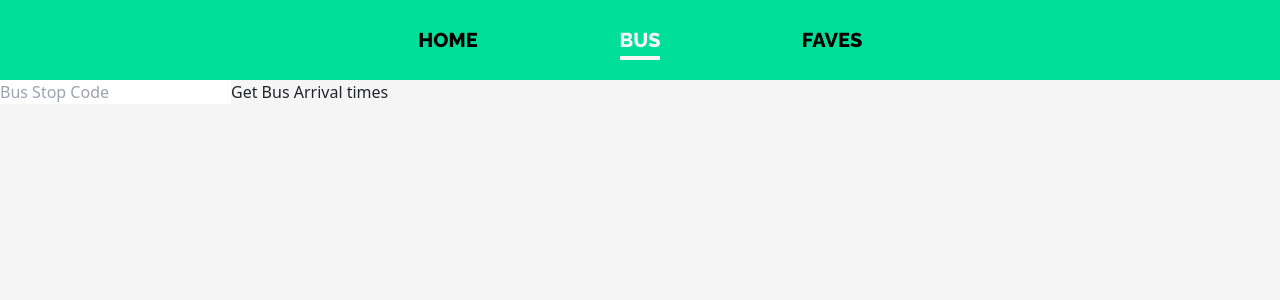
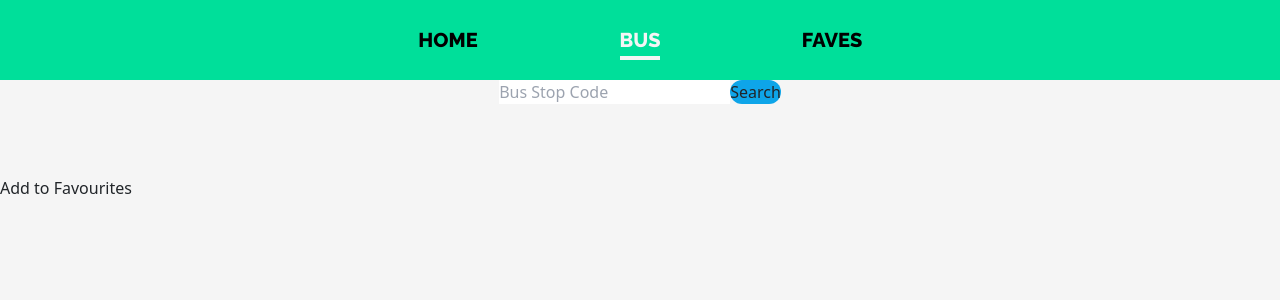
Before and after one commit to BryEmmanuel/GA-Project-2, a React (Vite) app in the folder GA-Project-2/: page /bus in a window 1280 px wide. Shown: the top 300 px of the page. Built offline with nearby package versions, Linux system fonts and the light colour scheme.

Commit message:
Update Project 2

```diff
--- a/GA-Project-2/src/App.jsx
+++ b/GA-Project-2/src/App.jsx
@@ -1,4 +1,4 @@
-import React, { Suspense, useState } from "react";
+import React, { Suspense, useRef, useState } from "react";
 import SearchPage from "./components/SearchPage";
 import NavBar from "./components/NavBar";
 import { Navigate, Route, Routes } from "react-router-dom";
@@ -7,10 +7,48 @@ import Home from "./pages/Home";
 import Faves from "./pages/Faves";
 import NotFound from "./pages/NotFound";
 import BusItems from "./components/BusItems";
+import Bus from "./pages/Bus";
 
 function App() {
+  const [favourite, setFavourite] = useState([]);
+
+  const busCodeRef = useRef();
+
+  const addFavourite = async (busCode) => {
+    if (!busCode) {
+      console.error("Bus code is undefined or empty.");
+      return;
+    }
+    setFavourite([...favourite, busCode]);
+
+    const apiKey =
+      "patVWrJrm0Byqi0DB.ed2d6fb2ba0643959b035a6098a986dd0ae7e641604628afa326041873517e0b";
+    const url = "https://api.airtable.com/v0/app19paAgzC7Y35B7/Table%201";
+
+    const res = await fetch(url, {
+      method: "POST",
+      headers: {
+        Authorization: `Bearer ${apiKey}`,
+        "Content-Type": "application/json",
+      },
+      body: JSON.stringify({
+        fields: { Bus_Code: busCode },
+        typecast: true,
+      }),
+    });
+    if (res.ok) {
+      console.log(busCodeRef.current.value);
+      console.log(busCode);
+      console.log("Successfully added to favourites");
+    } else {
+      console.log("an ERROR has occured", await res.json());
+      console.log(busCodeRef.current.value);
+      console.log(busCode);
+    }
+  };
+
   // to get bus stops data with ID and ADDRESS
-  // YAAAAAH
+
   const [busStops, setBusStops] = useState([]);
 
   const getBusStopsData = async () => {
@@ -67,13 +105,15 @@ function App() {
           <Route
             path="bus"
             element={
-              <BusItems
+              <Bus
                 getBusArrivalTime={getBusArrivalTime}
                 busArrival={busArrival}
+                addFavourite={addFavourite}
+                busCodeRef={busCodeRef}
               />
             }
           />
-          <Route path="favourites" element={<Faves />} />
+          <Route path="favourites" element={<Faves favourite={favourite} />} />
           <Route path="*" element={<NotFound />} />
         </Routes>
       </Suspense>
--- a/GA-Project-2/src/components/BusItems.jsx
+++ b/GA-Project-2/src/components/BusItems.jsx
@@ -7,6 +7,8 @@ const BusItems = (props) => {
       <SearchPage
         getBusArrivalTime={props.getBusArrivalTime}
         busArrival={props.busArrival}
+        addFavourite={props.addFavourite}
+        busCodeRef={props.busCodeRef}
       />
     </>
   );
--- a/GA-Project-2/src/components/FavList.jsx
+++ b/GA-Project-2/src/components/FavList.jsx
@@ -1,7 +1,51 @@
-import React from "react";
+import React, { useState, useEffect } from "react";
 
-const FavList = () => {
-  return <div>Faves</div>;
+const FavList = (props) => {
+  const [faveList, setFaveList] = useState([]);
+
+  useEffect(() => {
+    const getFaveList = async () => {
+      try {
+        const apiKey =
+          "patVWrJrm0Byqi0DB.ed2d6fb2ba0643959b035a6098a986dd0ae7e641604628afa326041873517e0b";
+        const url =
+          "https://api.airtable.com/v0/app19paAgzC7Y35B7/Table%201?maxRecords=10&view=Grid%20view";
+
+        const res = await fetch(url, {
+          method: "GET",
+          headers: {
+            Authorization: `Bearer ${apiKey}`,
+            "Content-Type": "application/json",
+          },
+        });
+        if (res.ok) {
+          const data = await res.json();
+          setFaveList(data.records);
+        }
+      } catch (error) {
+        if (error.name !== "AbortError") {
+          console.log(error.message);
+        }
+      }
+    };
+
+    getFaveList();
+  }, []);
+
+  return (
+    <>
+      <div>
+        {props.favorites?.map((busCode, index) => (
+          <div key={index}>{busCode}</div>
+        ))}
+      </div>
+      <div>
+        {faveList?.map((item) => (
+          <div key={item.id}>{item.fields.Bus_Code}</div>
+        ))}
+      </div>
+    </>
+  );
 };
 
 export default FavList;
--- a/GA-Project-2/src/components/SearchPage.jsx
+++ b/GA-Project-2/src/components/SearchPage.jsx
@@ -1,18 +1,35 @@
-import React, { useRef } from "react";
+import React, { useEffect, useRef } from "react";
 
 const SearchPage = (props) => {
-  const busCodeRef = useRef();
-
+  useEffect(() => {
+    console.log(props.busCodeRef.current.value);
+    console.log(props.busCode);
+  }, []);
   return (
     <div>
-      <input type="text" placeholder="Bus Stop Code" ref={busCodeRef} />
-      <button
-        onClick={() => {
-          props.getBusArrivalTime(busCodeRef.current.value);
-        }}
-      >
-        Get Bus Arrival times
-      </button>
+      <div className="flex justify-center">
+        <div className="flex">
+          <input
+            type="text"
+            placeholder="Bus Stop Code"
+            ref={props.busCodeRef}
+          />
+        </div>
+        <br />
+        <div className="flex">
+          <button
+            className="bg-sky-500 hover:bg-sky-700 rounded-full"
+            onClick={() => {
+              props.getBusArrivalTime(props.busCodeRef.current.value);
+            }}
+          >
+            Search
+          </button>
+        </div>
+      </div>
+      <br />
+      <br />
+      <br />
       <>
         {props.busArrival.services && (
           <>
@@ -41,8 +58,8 @@ const SearchPage = (props) => {
                         {Math.floor(service.next.duration_ms / 1000 / 60) <
                         1 ? (
                           <p className="text-green-400">Arriving</p>
-                        ) : Math.floor(service.next.duration_ms / 1000 / 60) <
-                          20 ? (
+                        ) : Math.floor(service.next.duration_ms / 1000 / 60) <=
+                          9 ? (
                           <p className="text-yellow-400">
                             {Math.floor(service.next.duration_ms / 1000 / 60) +
                               " mins"}
@@ -81,6 +98,12 @@ const SearchPage = (props) => {
             </div>
           </>
         )}
+        <button
+          type="button"
+          onClick={() => props.addFavourite(props.busCodeRef.current.value)}
+        >
+          Add to Favourites
+        </button>
       </>
     </div>
   );
--- a/GA-Project-2/src/pages/Bus.jsx
+++ b/GA-Project-2/src/pages/Bus.jsx
@@ -1,8 +1,15 @@
 import React from "react";
 import BusItems from "../components/BusItems";
 
-const Bus = () => {
-  return <BusItems></BusItems>;
+const Bus = (props) => {
+  return (
+    <BusItems
+      getBusArrivalTime={props.getBusArrivalTime}
+      busArrival={props.busArrival}
+      addFavourite={props.addFavourite}
+      busCodeRef={props.busCodeRef}
+    ></BusItems>
+  );
 };
 
 export default Bus;
--- a/GA-Project-2/src/pages/Faves.jsx
+++ b/GA-Project-2/src/pages/Faves.jsx
@@ -1,8 +1,10 @@
 import React from "react";
 import FavList from "../components/FavList";
 
-const Faves = () => {
-  return <FavList></FavList>;
+const Faves = (props) => {
+  return (
+    <FavList favourite={props.favourite} busCode={props.busCode}></FavList>
+  );
 };
 
 export default Faves;
--- a/GA-Project-2/src/pages/Home.jsx
+++ b/GA-Project-2/src/pages/Home.jsx
@@ -3,11 +3,10 @@ import { ReactTyped } from "react-typed";
 
 const Home = () => {
   return (
-    <div>
-      <p className="text-red-500 underline font-bold p-2">
-        Get bus arrival timings
-      </p>
-      <h1 className="md:text-7xl sm:text-6xl text-4xl font-bold md:py-6">
+    <div className="text-black">
+      <div className="max-w-[800px] mt-[-96px] w-full h-screen mx-auto text-center flex flex-col justify-center">
+        <p className="text-3xl font-bold p-2">Get bus arrival timings</p>
+        <h1 className=" text-[#00df9a] md:text-6xl sm:text-5xl text-4xl font-bold md:py-6">
           Fast & Simple
         </h1>
         <div className="flex justify-center items-center">
@@ -23,6 +22,7 @@ const Home = () => {
           />
         </div>
       </div>
+    </div>
   );
 };
 
```
Also changed, not shown: GA-Project-2/src/components/SearchPage.module.css (deleted). Lines whose indentation alone changed are shown as unchanged.
